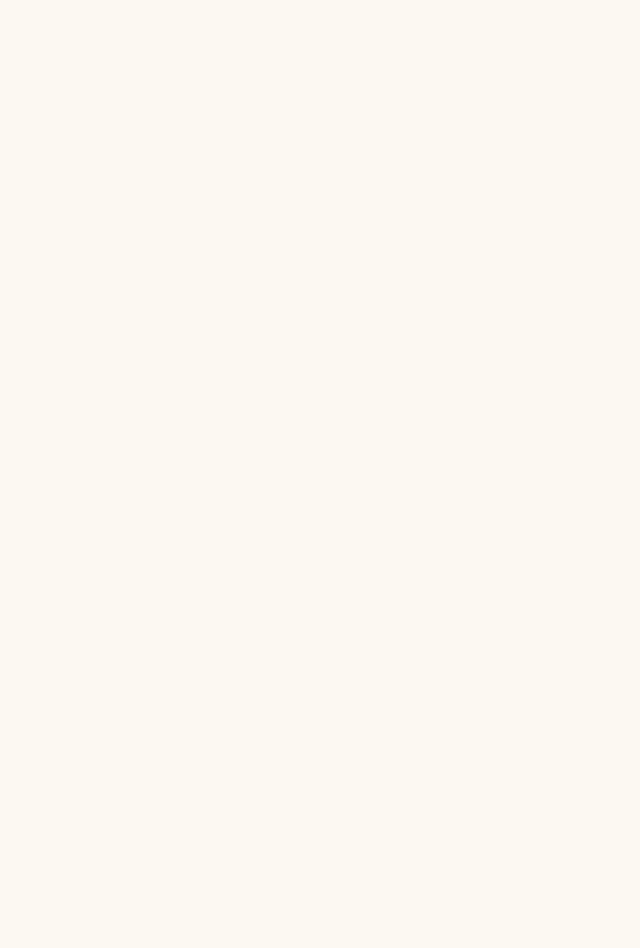
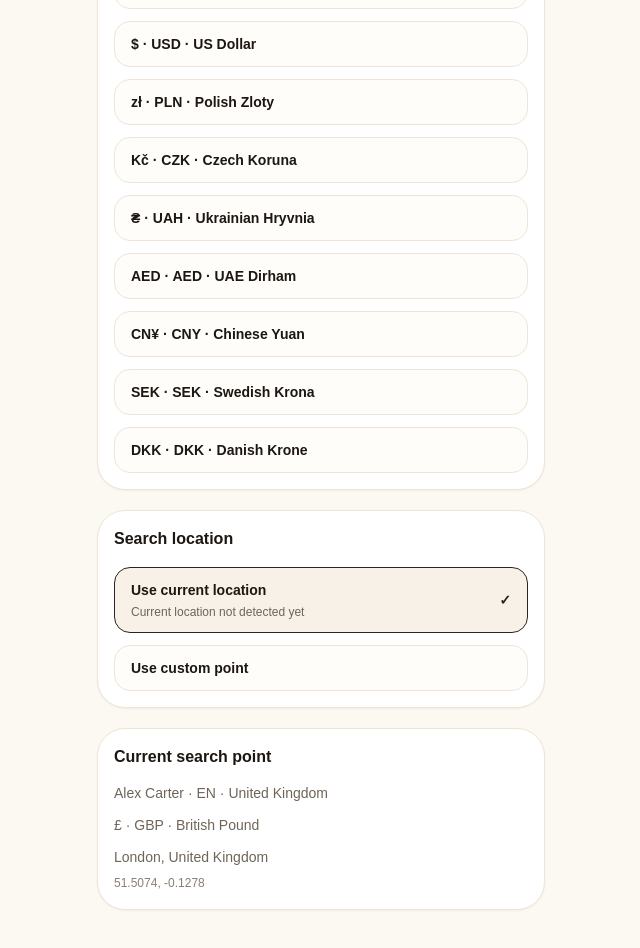
Before and after one commit to bellasalon4u-source/mapbookapp, a Next.js app: page /profile/language-region in a window 1280 px wide. Shown: the part 1220-2168 px from the top of the page, without its empty margins (319-959 px from the left). Before the commit the page ends 1106 px from the top, so only its background shows below. Built offline with nearby package versions, Linux system fonts and the light colour scheme.

Commit message:
feat: expand language region page with currency and search location settings

```diff
--- a/app/profile/language-region/page.tsx
+++ b/app/profile/language-region/page.tsx
@@ -14,43 +14,120 @@ import {
   updateUserProfile,
   type UserProfile,
 } from '../../services/userProfileStore';
+import {
+  currencyMeta,
+  currencyOptions,
+  getAppRegionSettings,
+  getEffectiveSearchLocation,
+  regionOptions,
+  setLocationMode,
+  updateAppRegionSettings,
+  type AppCurrency,
+  type SearchLocationMode,
+} from '../../../services/appRegionStore';
 
 const pageTexts = {
   EN: {
-    title: 'Language & region',
+    title: 'Language, currency & location',
     language: 'Language',
     region: 'Region',
+    currency: 'Currency',
+    searchLocation: 'Search location',
+    useCurrentLocation: 'Use current location',
+    useCustomLocation: 'Use custom point',
+    customLat: 'Latitude',
+    customLng: 'Longitude',
+    customLabel: 'Location label',
+    customLabelPlaceholder: 'For example: Madrid, Spain',
+    preview: 'Current search point',
     saved: 'Settings saved',
+    saveButton: 'Save',
+    locationNotReady: 'Current location not detected yet',
   },
   ES: {
-    title: 'Idioma y región',
+    title: 'Idioma, moneda y ubicación',
     language: 'Idioma',
     region: 'Región',
+    currency: 'Moneda',
+    searchLocation: 'Ubicación de búsqueda',
+    useCurrentLocation: 'Usar ubicación actual',
+    useCustomLocation: 'Usar punto personalizado',
+    customLat: 'Latitud',
+    customLng: 'Longitud',
+    customLabel: 'Nombre de ubicación',
+    customLabelPlaceholder: 'Por ejemplo: Madrid, España',
+    preview: 'Punto de búsqueda actual',
     saved: 'Ajustes guardados',
+    saveButton: 'Guardar',
+    locationNotReady: 'La ubicación actual aún no está detectada',
   },
   RU: {
-    title: 'Язык и регион',
+    title: 'Язык, валюта и локация',
     language: 'Язык',
     region: 'Регион',
+    currency: 'Валюта',
+    searchLocation: 'Локация для поиска',
+    useCurrentLocation: 'Использовать текущую локацию',
+    useCustomLocation: 'Использовать свою точку',
+    customLat: 'Широта',
+    customLng: 'Долгота',
+    customLabel: 'Название точки',
+    customLabelPlaceholder: 'Например: Madrid, Spain',
+    preview: 'Текущая точка поиска',
     saved: 'Настройки сохранены',
+    saveButton: 'Сохранить',
+    locationNotReady: 'Текущая локация ещё не определена',
   },
   CZ: {
-    title: 'Jazyk a region',
+    title: 'Jazyk, měna a poloha',
     language: 'Jazyk',
     region: 'Region',
+    currency: 'Měna',
+    searchLocation: 'Poloha pro hledání',
+    useCurrentLocation: 'Použít aktuální polohu',
+    useCustomLocation: 'Použít vlastní bod',
+    customLat: 'Zeměpisná šířka',
+    customLng: 'Zeměpisná délka',
+    customLabel: 'Název místa',
+    customLabelPlaceholder: 'Například: Madrid, Spain',
+    preview: 'Aktuální bod hledání',
     saved: 'Nastavení uloženo',
+    saveButton: 'Uložit',
+    locationNotReady: 'Aktuální poloha ještě není zjištěna',
   },
   DE: {
-    title: 'Sprache & Region',
+    title: 'Sprache, Währung und Standort',
     language: 'Sprache',
     region: 'Region',
+    currency: 'Währung',
+    searchLocation: 'Suchstandort',
+    useCurrentLocation: 'Aktuellen Standort verwenden',
+    useCustomLocation: 'Eigenen Punkt verwenden',
+    customLat: 'Breitengrad',
+    customLng: 'Längengrad',
+    customLabel: 'Standortname',
+    customLabelPlaceholder: 'Zum Beispiel: Madrid, Spain',
+    preview: 'Aktueller Suchpunkt',
     saved: 'Einstellungen gespeichert',
+    saveButton: 'Speichern',
+    locationNotReady: 'Aktueller Standort wurde noch nicht erkannt',
   },
   PL: {
-    title: 'Język i region',
+    title: 'Język, waluta i lokalizacja',
     language: 'Język',
     region: 'Region',
+    currency: 'Waluta',
+    searchLocation: 'Lokalizacja wyszukiwania',
+    useCurrentLocation: 'Użyj bieżącej lokalizacji',
+    useCustomLocation: 'Użyj własnego punktu',
+    customLat: 'Szerokość geograficzna',
+    customLng: 'Długość geograficzna',
+    customLabel: 'Nazwa lokalizacji',
+    customLabelPlaceholder: 'Na przykład: Madrid, Spain',
+    preview: 'Aktualny punkt wyszukiwania',
     saved: 'Ustawienia zapisane',
+    saveButton: 'Zapisz',
+    locationNotReady: 'Bieżąca lokalizacja nie została jeszcze wykryta',
   },
 } as const;
 
@@ -63,22 +140,30 @@ const languageOptions: { value: AppLanguage; label: string }[] = [
   { value: 'PL', label: 'Polski' },
 ];
 
-const regionOptions = [
-  'United Kingdom',
-  'Spain',
-  'Czech Republic',
-  'Germany',
-  'Poland',
-  'Ukraine',
-];
+function toInputNumber(value: number | null) {
+  return value === null || Number.isNaN(value) ? '' : String(value);
+}
 
 export default function LanguageRegionPage() {
   const router = useRouter();
 
   const [language, setLanguage] = useState<AppLanguage>('EN');
   const [profile, setProfile] = useState<UserProfile>(getUserProfile());
+
   const [selectedLanguage, setSelectedLanguage] = useState<AppLanguage>(getSavedLanguage());
   const [selectedRegion, setSelectedRegion] = useState(getUserProfile().region);
+
+  const initialRegionSettings = getAppRegionSettings();
+
+  const [selectedCurrency, setSelectedCurrency] = useState<AppCurrency>(
+    initialRegionSettings.currency
+  );
+  const [locationMode, setSelectedLocationMode] = useState<SearchLocationMode>(
+    initialRegionSettings.locationMode
+  );
+  const [customLat, setCustomLat] = useState(toInputNumber(initialRegionSettings.customLocation.lat));
+  const [customLng, setCustomLng] = useState(toInputNumber(initialRegionSettings.customLocation.lng));
+  const [customLabel, setCustomLabel] = useState(initialRegionSettings.customLocation.label);
 
   useEffect(() => {
     const syncLanguage = () => {
@@ -110,12 +195,33 @@ export default function LanguageRegionPage() {
     [language]
   );
 
+  const effectiveLocation = useMemo(() => getEffectiveSearchLocation(), [language]);
+
   const handleSave = () => {
     saveLanguage(selectedLanguage);
+
     updateUserProfile({
       language: selectedLanguage,
       region: selectedRegion,
     });
+
+    const parsedLat = customLat.trim() === '' ? null : Number(customLat);
+    const parsedLng = customLng.trim() === '' ? null : Number(customLng);
+
+    updateAppRegionSettings({
+      language: selectedLanguage,
+      region: selectedRegion,
+      currency: selectedCurrency,
+      locationMode,
+      customLocation: {
+        lat: Number.isFinite(parsedLat as number) ? parsedLat : null,
+        lng: Number.isFinite(parsedLng as number) ? parsedLng : null,
+        label: customLabel.trim() || 'Custom point',
+      },
+    });
+
+    setLocationMode(locationMode);
+
     alert(text.saved);
     router.push('/profile');
   };
@@ -132,14 +238,16 @@ export default function LanguageRegionPage() {
             ←
           </button>
 
-          <h1 className="text-xl font-bold text-[#1d1712]">{text.title}</h1>
+          <h1 className="text-center text-xl font-bold text-[#1d1712]">
+            {text.title}
+          </h1>
 
           <button
             type="button"
             onClick={handleSave}
             className="rounded-full bg-[#2f241c] px-4 py-2 text-sm font-bold text-white"
           >
-            OK
+            {text.saveButton}
           </button>
         </div>
 
@@ -191,8 +299,139 @@ export default function LanguageRegionPage() {
           </div>
         </div>
 
-        <div className="mt-5 rounded-[28px] border border-[#efe4d7] bg-white p-4 text-sm leading-6 text-[#6f6458] shadow-sm">
-          {profile.fullName} · {selectedLanguage} · {selectedRegion}
+        <div className="mt-5 rounded-[28px] border border-[#efe4d7] bg-white p-4 shadow-sm">
+          <div className="text-base font-extrabold text-[#1d1712]">{text.currency}</div>
+
+          <div className="mt-4 space-y-3">
+            {currencyOptions.map((code) => {
+              const meta = currencyMeta[code];
+
+              return (
+                <button
+                  key={code}
+                  type="button"
+                  onClick={() => setSelectedCurrency(code)}
+                  className={`flex w-full items-center justify-between rounded-2xl border px-4 py-3 text-left ${
+                    selectedCurrency === code
+                      ? 'border-[#2f241c] bg-[#f8f1e7]'
+                      : 'border-[#efe4d7] bg-[#fffdf9]'
+                  }`}
+                >
+                  <span className="text-sm font-bold text-[#1d1712]">
+                    {meta.symbol} · {meta.code} · {meta.label}
+                  </span>
+                  {selectedCurrency === code && (
+                    <span className="text-sm font-bold text-[#2f241c]">✓</span>
+                  )}
+                </button>
+              );
+            })}
+          </div>
+        </div>
+
+        <div className="mt-5 rounded-[28px] border border-[#efe4d7] bg-white p-4 shadow-sm">
+          <div className="text-base font-extrabold text-[#1d1712]">
+            {text.searchLocation}
+          </div>
+
+          <div className="mt-4 space-y-3">
+            <button
+              type="button"
+              onClick={() => setSelectedLocationMode('current')}
+              className={`flex w-full items-center justify-between rounded-2xl border px-4 py-3 text-left ${
+                locationMode === 'current'
+                  ? 'border-[#2f241c] bg-[#f8f1e7]'
+                  : 'border-[#efe4d7] bg-[#fffdf9]'
+              }`}
+            >
+              <div>
+                <div className="text-sm font-bold text-[#1d1712]">
+                  {text.useCurrentLocation}
+                </div>
+                <div className="mt-1 text-xs text-[#6f6458]">
+                  {initialRegionSettings.currentLocation.lat === null ||
+                  initialRegionSettings.currentLocation.lng === null
+                    ? text.locationNotReady
+                    : initialRegionSettings.currentLocation.label}
+                </div>
+              </div>
+              {locationMode === 'current' && (
+                <span className="text-sm font-bold text-[#2f241c]">✓</span>
+              )}
+            </button>
+
+            <button
+              type="button"
+              onClick={() => setSelectedLocationMode('custom')}
+              className={`flex w-full items-center justify-between rounded-2xl border px-4 py-3 text-left ${
+                locationMode === 'custom'
+                  ? 'border-[#2f241c] bg-[#f8f1e7]'
+                  : 'border-[#efe4d7] bg-[#fffdf9]'
+              }`}
+            >
+              <span className="text-sm font-bold text-[#1d1712]">
+                {text.useCustomLocation}
+              </span>
+              {locationMode === 'custom' && (
+                <span className="text-sm font-bold text-[#2f241c]">✓</span>
+              )}
+            </button>
+          </div>
+
+          {locationMode === 'custom' && (
+            <div className="mt-4 grid gap-3">
+              <div>
+                <div className="mb-2 text-sm font-bold text-[#1d1712]">{text.customLat}</div>
+                <input
+                  value={customLat}
+                  onChange={(e) => setCustomLat(e.target.value)}
+                  placeholder="51.5074"
+                  className="w-full rounded-2xl border border-[#efe4d7] bg-[#fffdf9] px-4 py-3 text-sm font-bold text-[#1d1712] outline-none"
+                />
+              </div>
+
+              <div>
+                <div className="mb-2 text-sm font-bold text-[#1d1712]">{text.customLng}</div>
+                <input
+                  value={customLng}
+                  onChange={(e) => setCustomLng(e.target.value)}
+                  placeholder="-0.1278"
+                  className="w-full rounded-2xl border border-[#efe4d7] bg-[#fffdf9] px-4 py-3 text-sm font-bold text-[#1d1712] outline-none"
+                />
+              </div>
+
+              <div>
+                <div className="mb-2 text-sm font-bold text-[#1d1712]">{text.customLabel}</div>
+                <input
+                  value={customLabel}
+                  onChange={(e) => setCustomLabel(e.target.value)}
+                  placeholder={text.customLabelPlaceholder}
+                  className="w-full rounded-2xl border border-[#efe4d7] bg-[#fffdf9] px-4 py-3 text-sm font-bold text-[#1d1712] outline-none"
+                />
+              </div>
+            </div>
+          )}
+        </div>
+
+        <div className="mt-5 rounded-[28px] border border-[#efe4d7] bg-white p-4 shadow-sm">
+          <div className="text-base font-extrabold text-[#1d1712]">{text.preview}</div>
+
+          <div className="mt-3 text-sm leading-6 text-[#6f6458]">
+            {profile.fullName} · {selectedLanguage} · {selectedRegion}
+          </div>
+
+          <div className="mt-2 text-sm leading-6 text-[#6f6458]">
+            {currencyMeta[selectedCurrency].symbol} · {currencyMeta[selectedCurrency].code} ·{' '}
+            {currencyMeta[selectedCurrency].label}
+          </div>
+
+          <div className="mt-2 text-sm leading-6 text-[#6f6458]">
+            {effectiveLocation.label}
+          </div>
+
+          <div className="mt-1 text-xs leading-5 text-[#8b7f73]">
+            {effectiveLocation.lat}, {effectiveLocation.lng}
+          </div>
         </div>
       </div>
 
```
